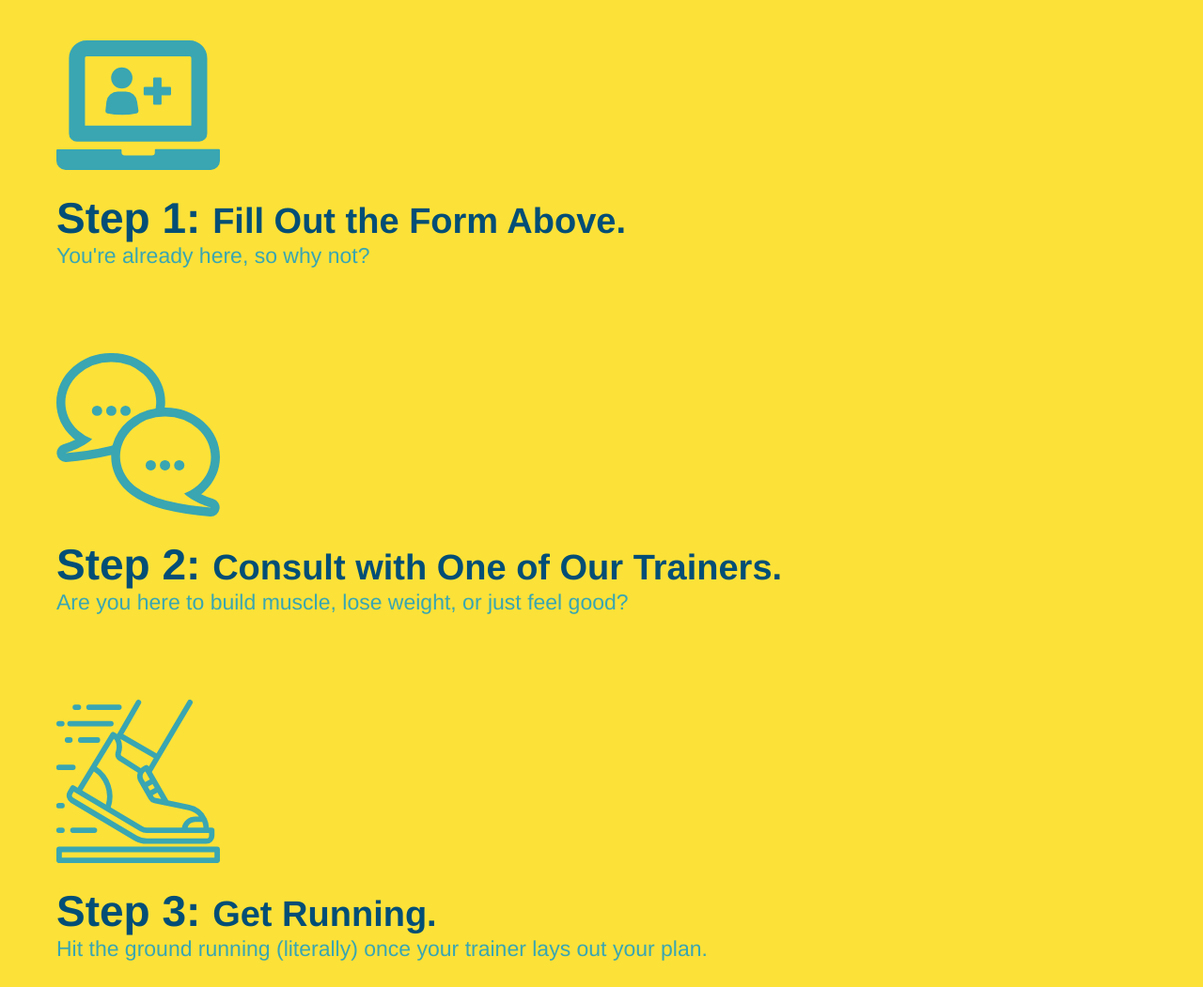
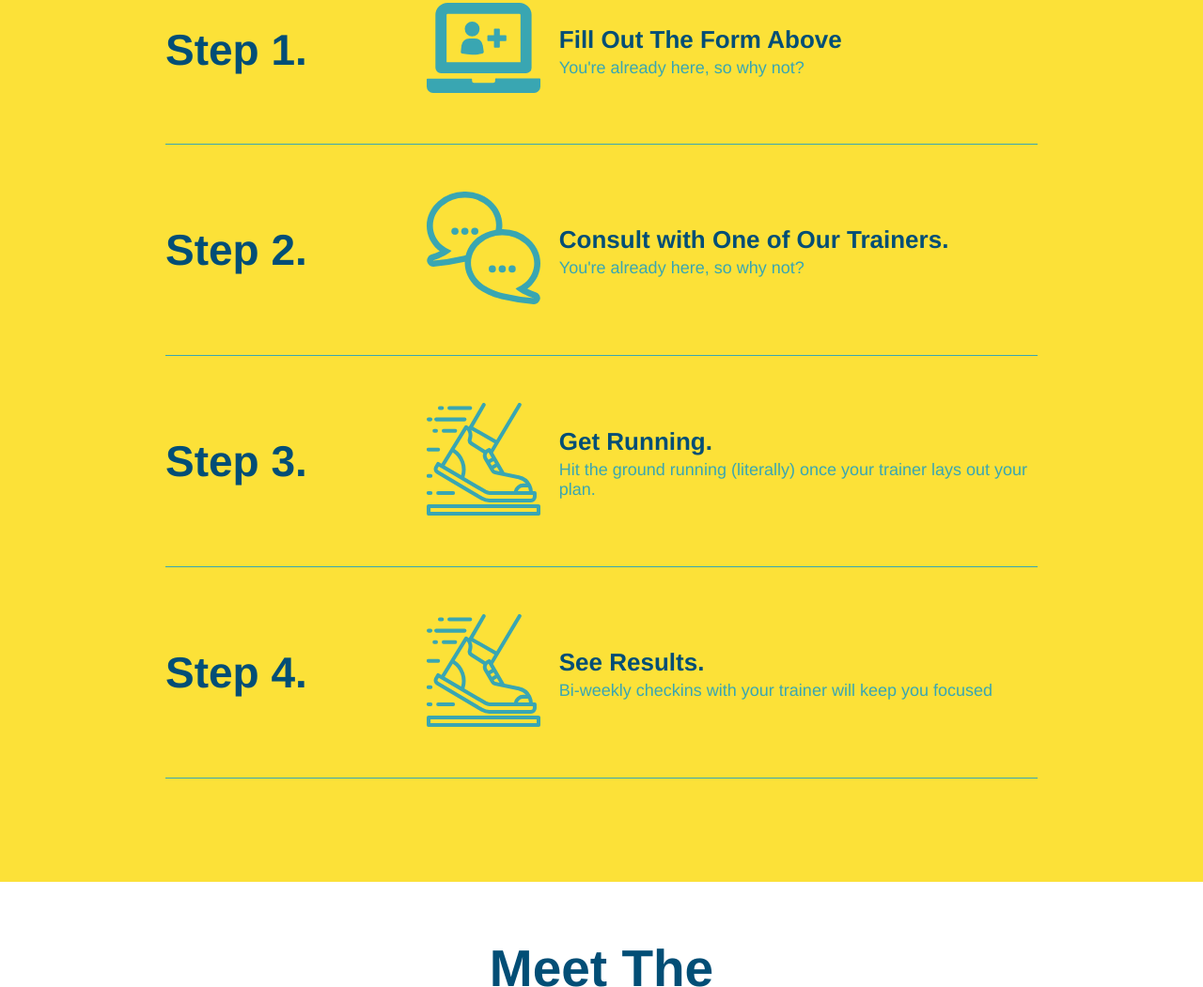
Before and after one commit to diegop2022/run-buddy, a plain HTML site: page index.html in a window 1280 px wide. Shown: the part 1257-2308 px from the top of the page at 94% size. Drawn offline with Linux system fonts and the light colour scheme.

Commit message:
add flexbox to the steps

```diff
--- a/assets/css/style.css
+++ b/assets/css/style.css
@@ -182,32 +182,15 @@ section {
     border-color: #39a6b2;
 }
 
-.steps div {
-    margin-bottom: 80px;
+.step h3 {
+    color: #024e76;
+    font-size: 46px;
+    flex: 1 30%;
 }
 
-.steps img {
-    width: 15%;
-    margin: 10px 0;
-}
-
-.steps h3 {
-    color: #024e76;
-    font-size: 46px;
-    margin-top: 10px;
-}
-
-.steps p {
+.step-text p {
     color: #39a6b2;
-    font-size: 23px;
-}
-
-.steps span {
-    font-size: 38px;
-}
-
-.trainers {
-
+    font-size: 18px;
 }
 
 .trainer {
@@ -303,3 +286,36 @@ section {
 .flex-row {
     display: flex;
 }
+
+.step-text h4 {
+    font-size: 26px;
+    line-height: 1.5;
+    color: #024e76;
+}
+
+.step {
+    margin: 50px auto;
+    padding-bottom: 50px;
+    width: 80%;
+    border-bottom: 1px solid #39a6b2;
+    display: flex;
+    flex-wrap: wrap;
+    align-items: center;
+    justify-content: space-between;
+}
+
+.step-info {
+    flex: 2 70%;
+    display: flex;
+    flex-wrap: wrap;
+    align-items: center;
+}
+
+.step-img {
+    flex: 1 12%;
+    margin-right: 20px;
+}
+
+.step-text {
+    flex: 12;
+}
--- a/index.html
+++ b/index.html
@@ -103,29 +103,57 @@
                     What You Do
                 </h2>
                 </div>
-                <div>
-                    <img src="./assets/images/step-1.svg" alt="" />
-                    <h3>Step 1: <span>Fill Out the Form Above.</span></h3>
-                    <p>You're already here, so why not?</p>
+                <div class="step">
+                        <h3>Step 1.</h3>
+                    <div class="step-info">
+                        <div class="step-img">
+                            <img src="./assets/images/step-1.svg" alt="" />
+                        </div>
+                        <div class="step-text">
+                            <h4>Fill Out The Form Above</h4>
+                            <p>You're already here, so why not?</p>
+                        </div>
+                    </div>
                 </div>
 
-                <div>
-                    <img src="./assets/images/step-2.svg" alt="" />
-                    <h3>Step 2: <span>Consult with One of Our Trainers.</span></h3>
-                    <p>Are you here to build muscle, lose weight, or just feel good?</p>
+                <div class="step">
+                        <h3>Step 2.</h3>
+                    <div class="step-info">
+                        <div class="step-img">
+                            <img src="./assets/images/step-2.svg" alt="" />
+                        </div>
+                        <div class="step-text">
+                            <h4>Consult with One of Our Trainers.</h4>
+                            <p>You're already here, so why not?</p>
+                        </div>
+                    </div>
                 </div>
 
-                <div>
-                    <img src="./assets/images/step-3.svg" alt="" />
-                    <h3>Step 3: <span>Get Running.</span></h3>
-                    <p>Hit the ground running (literally) once your trainer lays out your plan.</p>
+                    <div class="step">
+                        <h3>Step 3.</h3>
+                    <div class="step-info">
+                        <div class="step-img">
+                            <img src="./assets/images/step-3.svg" alt="" />
+                        </div>
+                        <div class="step-text">
+                            <h4>Get Running.</h4>
+                            <p>Hit the ground running (literally) once your trainer lays out your plan.</p>
+                        </div>
+                    </div>
                 </div>
 
-                <div>
-                    <img src="./assets/images/step-4.svg" alt="" />
-                    <h3>Step 4: <span>See Results.</span></h3>
-                    <p>Bi-weekly checkins with your trainer will keep you focused</p>
+                <div class="step">
+                    <h3>Step 4.</h3>
+                <div class="step-info">
+                    <div class="step-img">
+                        <img src="./assets/images/step-3.svg" alt="" />
+                    </div>
+                    <div class="step-text">
+                        <h4>See Results.</h4>
+                        <p>Bi-weekly checkins with your trainer will keep you focused</p>
+                    </div>
                 </div>
+            </div>
             </section>
 
         <!--"meet the trainers" section-->
```
